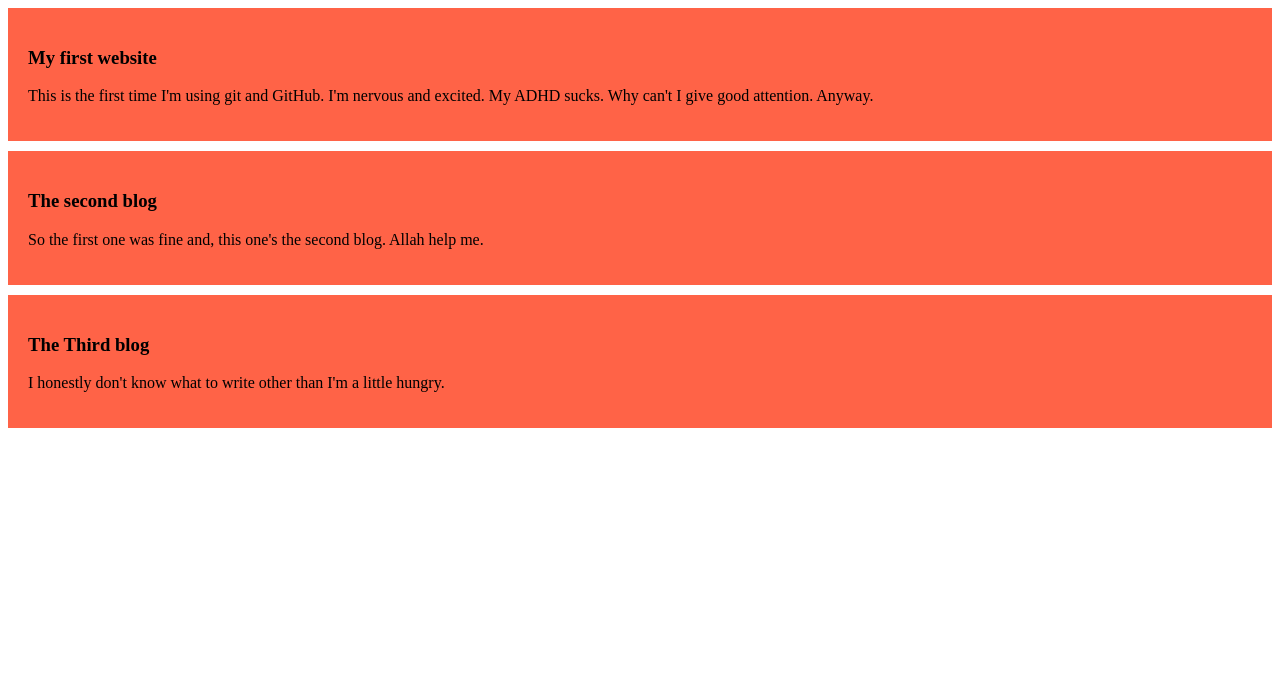
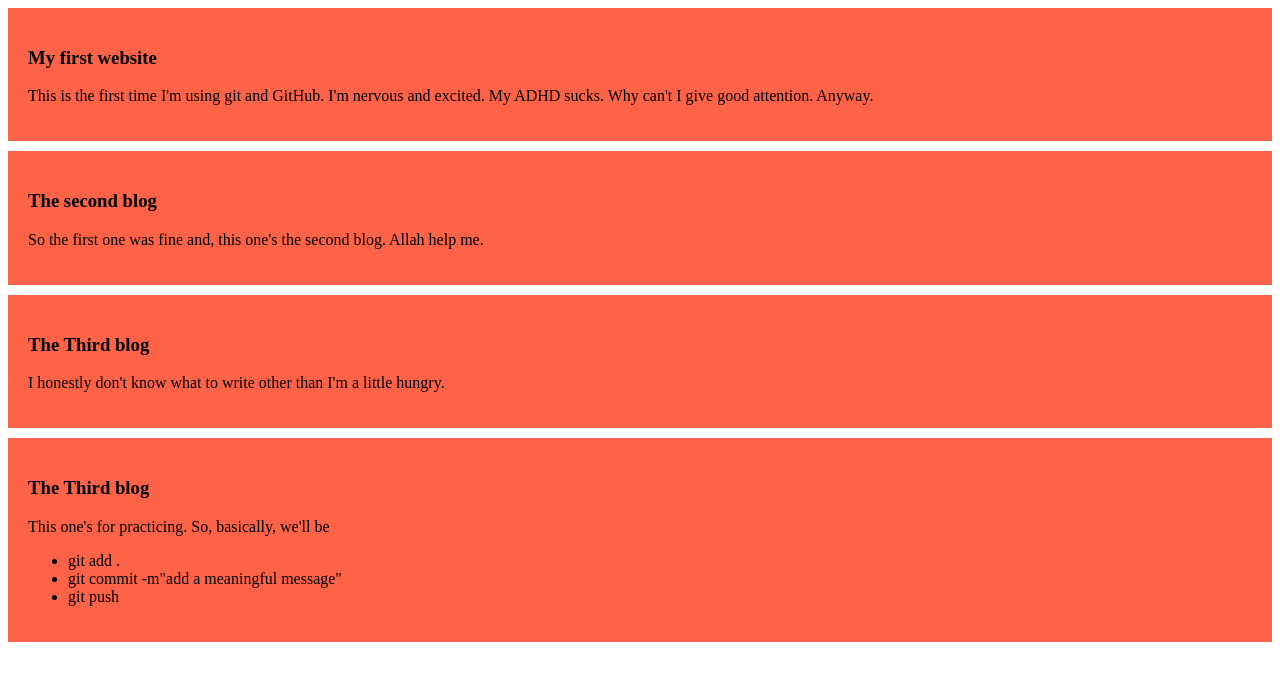
Before and after one commit to LRosewood/my-simple-website, a plain HTML site: page index.html in a window 1280 px wide. Drawn offline with Linux system fonts and the light colour scheme.

Commit message:
added a list

```diff
--- a/index.html
+++ b/index.html
@@ -23,5 +23,16 @@
             I honestly don't know what to write other than I'm a little hungry.
         </p>
     </div>
+    <div>
+        <h3>The Third blog</h3>
+        <p>
+            This one's for practicing. So, basically, we'll be
+            <ul>
+                <li>git add .</li>
+                <li>git commit -m"add a meaningful message"</li>
+                <li>git push</li>
+            </ul>
+        </p>
+    </div>
 </body>
 </html>
```
